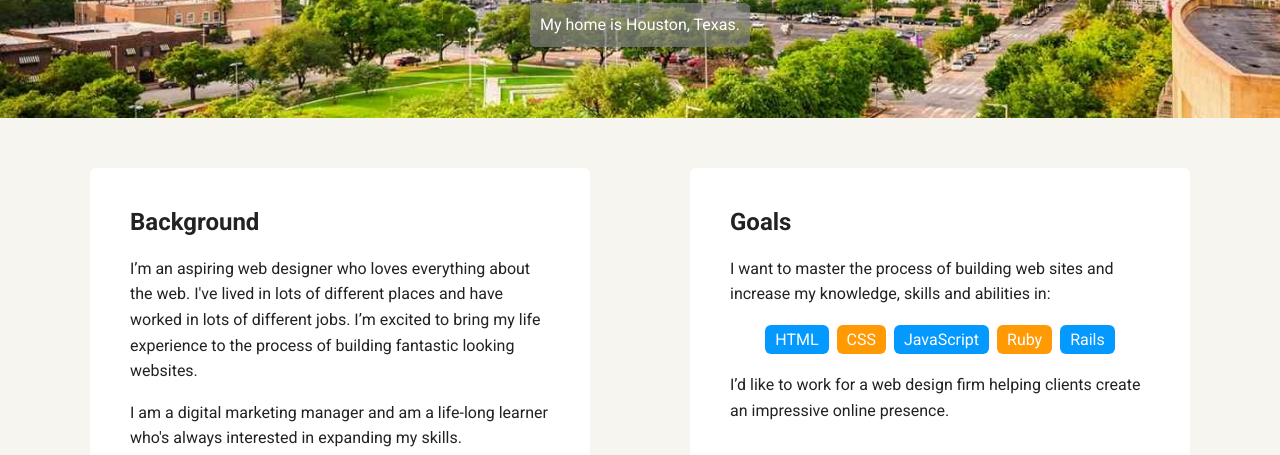
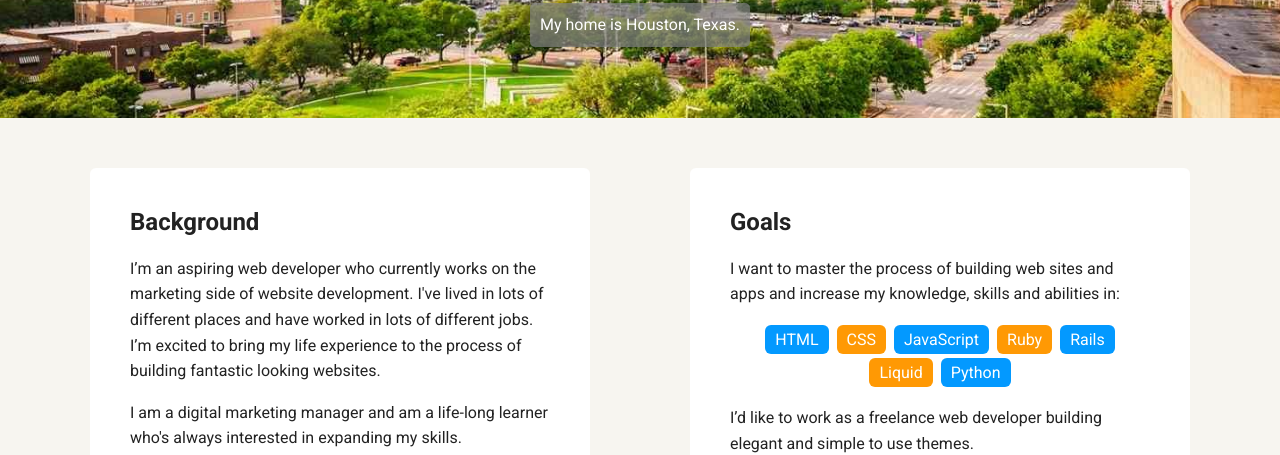
Before and after one commit to parkerbradley/Tech-Degree-Project-1, a plain HTML site: page index.html in a window 1280 px wide. Shown: the part 352-807 px from the top of the page. Drawn offline with Linux system fonts and the light colour scheme; a web font is replaced by a local one.

Commit message:
Final Edits

```diff
--- a/index.html
+++ b/index.html
@@ -26,21 +26,23 @@
     <main class="flex">
       <section class="card">
         <h2>Background</h2>
-        <p>I’m an aspiring web designer who loves everything about the web. I've lived in lots of different places and have worked in lots of different jobs. I’m excited to bring my life experience to the process of building fantastic looking websites.</p>
+        <p>I’m an aspiring web developer who currently works on the marketing side of website development. I've lived in lots of different places and have worked in lots of different jobs. I’m excited to bring my life experience to the process of building fantastic looking websites.</p>
         <p>I am a digital marketing manager and am a life-long learner who's always interested in expanding my skills.</p>
       </section>
 
       <section class="card">
         <h2>Goals</h2>
-        <p>I want to master the process of building web sites and increase my knowledge, skills and abilities in:</p>
+        <p>I want to master the process of building web sites and apps and increase my knowledge, skills and abilities in:</p>
         <ul class="skills">
           <li>HTML</li>
           <li>CSS</li>
           <li>JavaScript</li>
           <li>Ruby</li>
           <li>Rails</li>
+          <li>Liquid</li>
+          <li>Python</li>
         </ul>
-        <p>I’d like to work for a web design firm helping clients create an impressive online presence.</p>
+        <p>I’d like to work as a freelance web developer building elegant and simple to use themes.</p>
       </section>
 
       <section class="card">
--- a/styles.css
+++ b/styles.css
@@ -236,3 +236,4 @@ a.social:hover {
   .place-name {
     flex: 0 1 33%;
   }
+}
```
Also changed, not shown: images/IMG_1319.jpeg (deleted), images/me.png (deleted), images/portland.jpg (deleted), 3 other files. Lines whose indentation alone changed are shown as unchanged.
